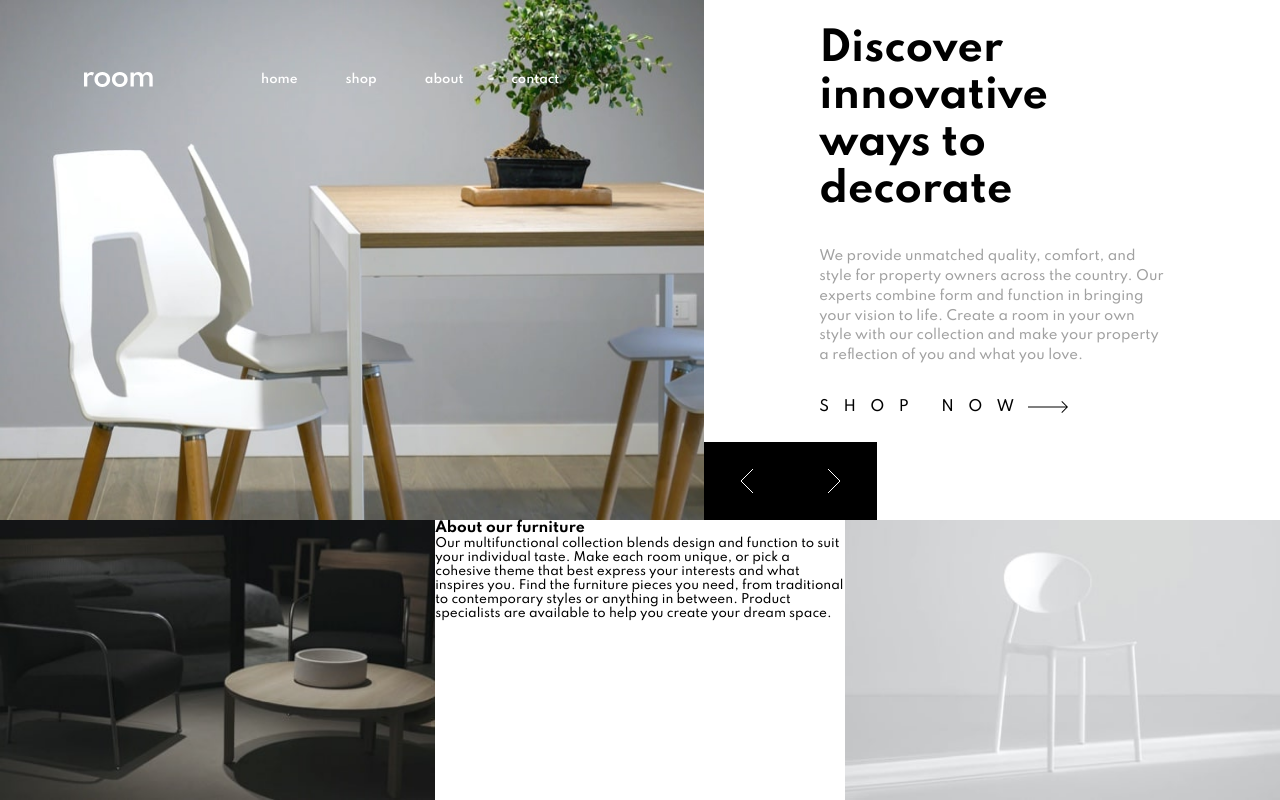
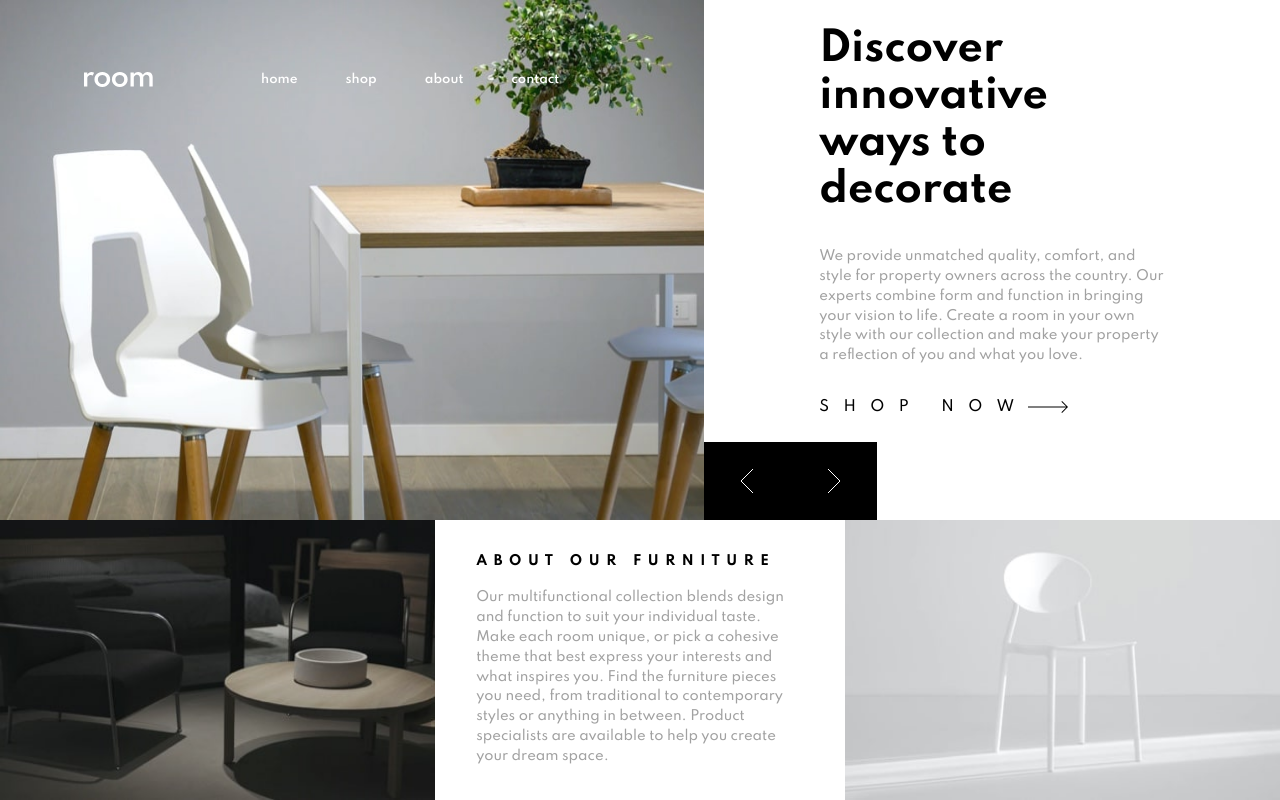
Before and after one commit to ajiiz/room-homepage-react, a React (Create React App) app: page /home in a window 1280 px wide. Built offline with nearby package versions, Linux system fonts and the light colour scheme.

Commit message:
Added wrapper for home-about content

```diff
--- a/src/components/Home/index.js
+++ b/src/components/Home/index.js
@@ -35,9 +35,11 @@ const Home = () => {
                 </div>
                 <div className="home-about">
                     <img className="home-about__photo" src={data.aboutData.imageDark}/>
-                    <div className="home-about__text">
-                        <h3 className="home-about__text__header">{data.aboutData.header}</h3>
-                        <p className="home-about__text__content">{data.aboutData.content}</p>
+                    <div className="home-about__text-wrapper">
+                        <div className="home-about__text-wrapper__text">
+                            <h3 className="home-about__text-wrapper__text__header">{data.aboutData.header}</h3>
+                            <p className="home-about__text-wrapper__text__content">{data.aboutData.content}</p>
+                        </div>
                     </div>
                     <img className="home-about__photo" src={data.aboutData.imageLight}/>
                 </div>
```
